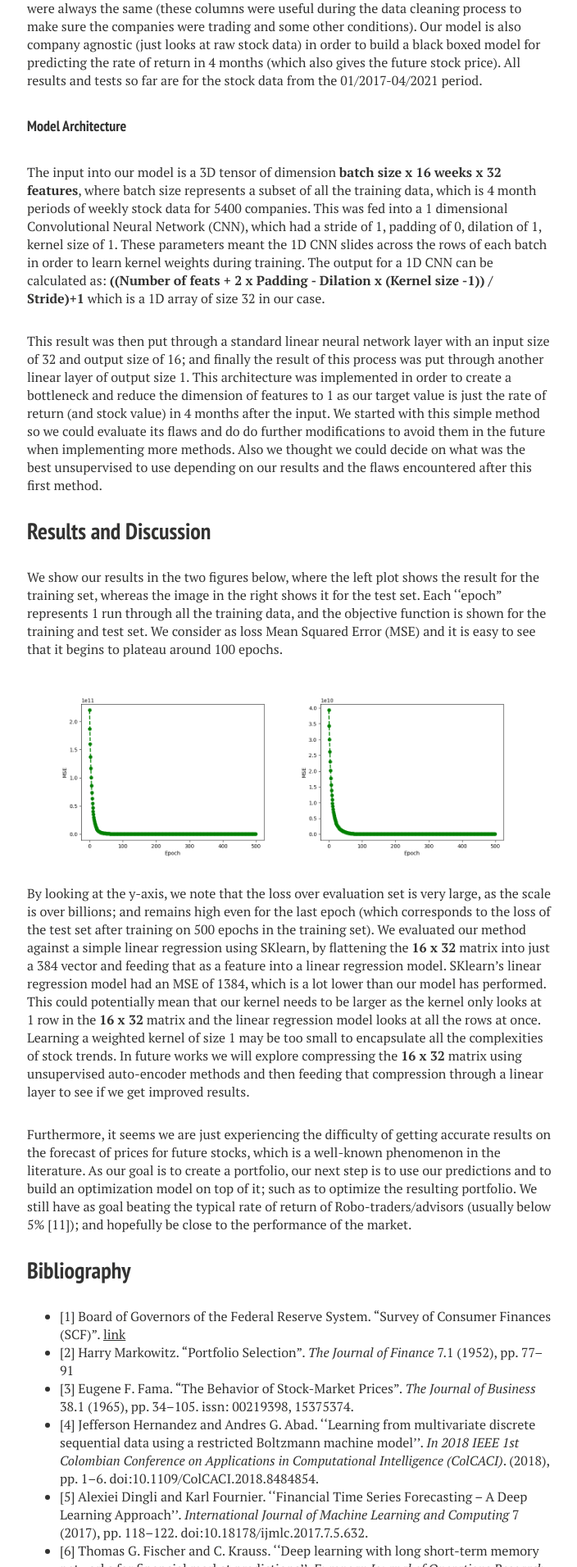
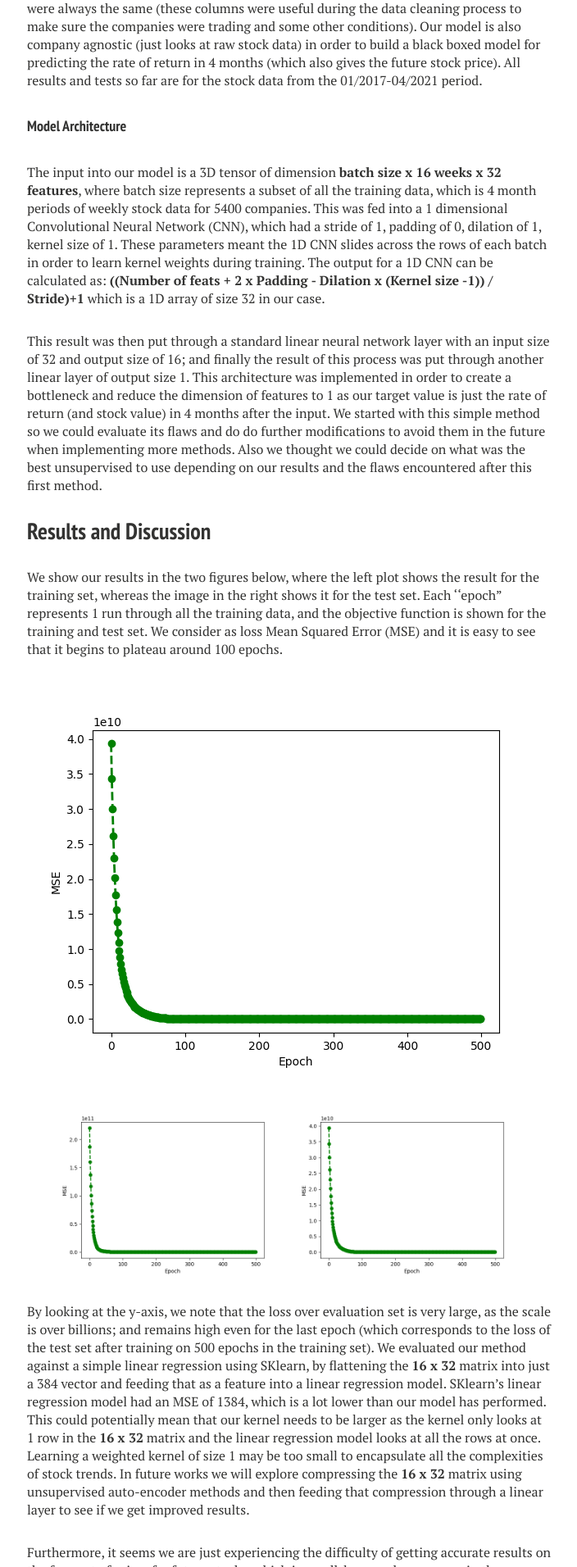
Before and after one commit to ierazo/ierazo.github.io, a Jekyll site: the page built from Machine_Learning_Project.md, in a window 1280 px wide. Shown: the part 4488-6400 px from the top of the page at 82% size, without its empty margins (287-991 px from the left). Built offline with Jekyll 4.4.1, drawn with Linux system fonts in a browser that asks for light colours; nearby versions of some CDN libraries; some web fonts are replaced.

Commit message:
Update Machine_Learning_Project.md

```diff
--- a/Machine_Learning_Project.md
+++ b/Machine_Learning_Project.md
@@ -59,14 +59,14 @@ The input into our model is a 3D tensor of dimension **batch size x 16 weeks x 3
 
 This result was then put through a standard linear neural network layer with an input size of 32 and output size of 16; and finally the result of this process was put through another linear layer of output size 1. This architecture was implemented in order to create a bottleneck and reduce the dimension of features to 1 as our target value is just the rate of return (and stock value) in 4 months after the input. We started with this simple method so we could evaluate its flaws and do do further modifications to avoid them in the future when implementing more methods. Also we thought we could decide on what was the best unsupervised to use depending on our results and the flaws encountered after this first method.
 
-<!---
-![image](/images/MLProject/FigTest1.png)
--->
+
 
 
 ## Results and Discussion
 
 We show our results in the two figures below, where the left plot shows the result for the training set, whereas the image in the right shows it for the test set. Each ''epoch" represents 1 run through all the training data, and the objective function is shown for the training and test set. We consider as loss Mean Squared Error (MSE) and it is easy to see that it begins to plateau around 100 epochs.
+
+![image](/images/MLProject/FigTest1.png)
 
 <p align="center">
   <img alt="Training set" src="https://github.com/ierazo/ierazo.github.io/blob/main/images/MLProject/FigTrain1.png" width="45%">
```
